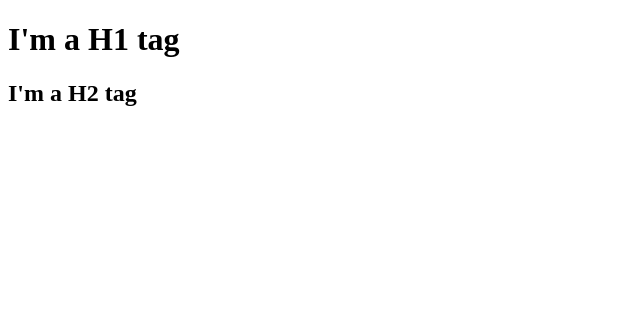
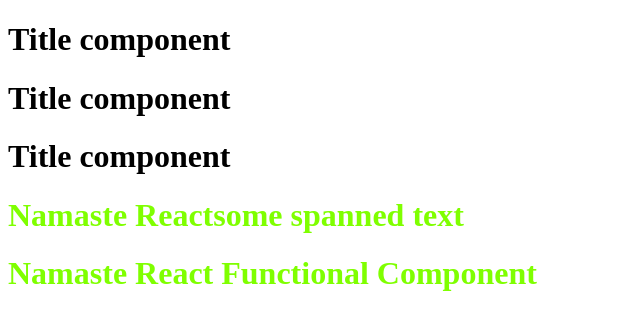
Before and after one commit to akshay-hulkuli/ReactInception-ReactAdvanceSeries, a React (Vite) app: page / in a window 1280 px wide. Shown: the top 330 px of the page, without its empty margins (0-640 px from the left). Built offline with nearby package versions, Linux system fonts and the light colour scheme.

Commit message:
Saving the changes

```diff
--- a/App.js
+++ b/App.js
@@ -1,40 +1,123 @@
 import React from 'react';
 import ReactDOM from 'react-dom/client';
 
-const header = React.createElement(
-  'h1',
-  { id: 'heading' },
-  'Hello world from the react!!'
-)
+// const header = React.createElement(
+//   'h1',
+//   { id: 'heading' },
+//   'Hello world from the react!!'
+// )
 
-console.log(header) // prints react element (javascript object)
+// console.log(header) // prints react element (javascript object)
+
+// /*
+//     If we want to create a nested html structure like this
+
+//     <div id = "parent">
+//         <div id= "child">
+//             <h1>I'm a H1 tag</h1>
+//             <h2>I'm a H2 tag</h2>
+//         </div>
+//     </div>
+// */
+
+// const parent = React.createElement(
+//   'div',
+//   { id: 'parent' },
+//   React.createElement('div', { id: 'child' }, [
+//     React.createElement('h1', {key:"unique1"}, "I'm a H1 tag"),
+//     React.createElement('h2', {key:"unique2"}, "I'm a H2 tag")
+//   ])
+// )
+
+// /*
+//   But building websites using like this is going to be almost impossible.
+//   In that case JSX comes into picture which allows us to write both markup and business logic togther.
+// */
+
+// console.log(parent)
+
+// const root = ReactDOM.createRoot(document.getElementById('root'))
+// root.render(parent)
+
+
+
+
+// /*
+//   Here we are creating a react element directly using the react library, this is hard to maintain.
+// */
+// const heading = React.createElement("h1", {id:'heading'}, "Namaste React");
+
+// /*
+//   This is JSX, not pure JS. We get error if we write it in a plain javascript file.
+//   But here PARCEL is transpiling the code before giving it to javascript engine (browser).
+//   How Parcel is doing this? using Babel
+//   Babel internally calls React.createElement to create react element.
+// */
+// const headingUsingJSX = <h1 className='head'> Namaste React using JSX </h1>;
+
+// // multiline JSX must be written enclosed in the round bracket
+// const multiLineJsx = (<h2>
+//   Second heading
+// </h2>)
+
+// // This is also react object not HTML object. JSX provides HTML like syntax to create react elements.
+// console.log(headingUsingJSX);
+
+// const root = ReactDOM.createRoot(document.getElementById('root'));
+// root.render(heading);
+
 
 /*
-    If we want to create a nested html structure like this
-
-    <div id = "parent">
-        <div id= "child">
-            <h1>I'm a H1 tag</h1>
-            <h2>I'm a H2 tag</h2>
-        </div>
-    </div>
+  Components in react
 */
 
-const parent = React.createElement(
-  'div',
-  { id: 'parent' },
-  React.createElement('div', { id: 'child' }, [
-    React.createElement('h1', {key:"unique1"}, "I'm a H1 tag"),
-    React.createElement('h2', {key:"unique2"}, "I'm a H2 tag")
-  ])
-)
+/*
+  React Element
+*/
+
+const element = <span>some spanned text</span>
+const header = (
+    <h1 id="heading">
+      Namaste React
+      {element}
+    </h1>
+
+  );
+
 
 /*
-  But building websites using like this is going to be almost impossible.
-  In that case JSX comes into picture which allows us to write both markup and business logic togther.
+  React Component
+  There are 2 types : 1. Class Components and 2. Functional Components
 */
 
-console.log(parent)
+/*
+  Functional Component is a javascript function that return a JSX element (React Element)
+*/
 
-const root = ReactDOM.createRoot(document.getElementById('root'))
-root.render(parent)
+const Title = () => {
+  return <h1>Title component</h1>
+}
+
+/*
+  Component composition - component used inside another one.
+*/
+const HeadingComponent = () => {
+  return (
+    <div id="container">
+      <Title/>
+      <Title></Title>
+      {Title()}
+      {header}
+      <h1 id="heading">Namaste React Functional Component</h1>
+    </div>
+  );
+}
+
+// this is not React element or Object, instead this is a javascript function.
+console.log(HeadingComponent);
+// Again prints a React element (Object)
+console.log(<HeadingComponent/>)
+
+const root = ReactDOM.createRoot(document.getElementById("root"));
+// root.render(header);
+root.render(<HeadingComponent/>);
```
Also changed, not shown: package.json (+7 -2 lines).
